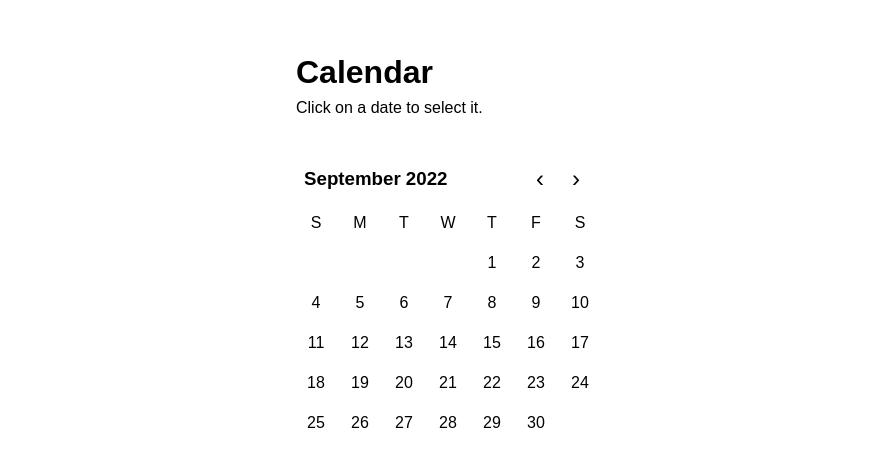
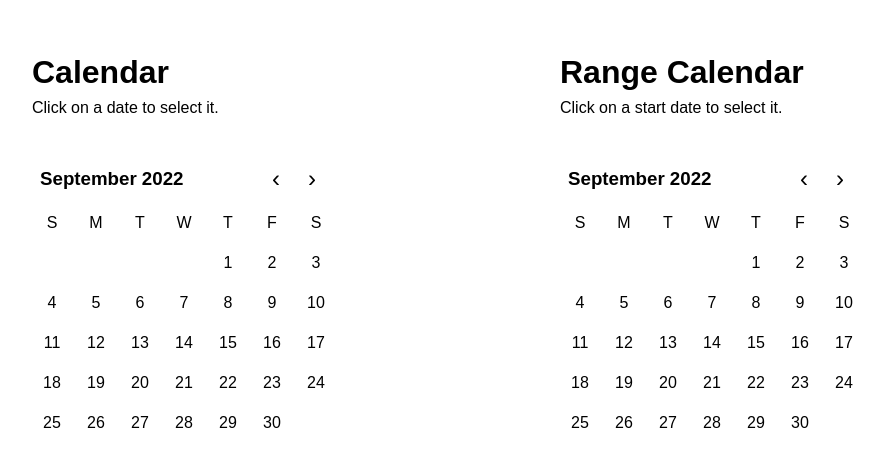
Before and after one commit to TheOmer77/calendar-thingy, a React (Vite) app: page / in a window 1280 px wide. Shown: the part 106-572 px from the top of the page, without its empty margins (192-1076 px from the left). Built offline with nearby package versions, Linux system fonts and the light colour scheme.

Commit message:
Add RangeCalendar component

```diff
--- a/src/App.tsx
+++ b/src/App.tsx
@@ -1,6 +1,6 @@
 import { useMemo, useState } from 'react';
 
-import { Calendar } from './components/Calendar';
+import { Calendar, RangeCalendar } from './components/Calendar';
 
 import '@fontsource/figtree/variable.css';
 import './App.css';
@@ -9,7 +9,11 @@ const today = new Date();
 const locale = 'en-US';
 
 const App = () => {
+  // Calendar state
   const [selectedDate, setSelectedDate] = useState<Date>();
+  // RangeCalendar state
+  const [selectedStartDate, setSelectedStartDate] = useState<Date>(),
+    [selectedEndDate, setSelectedEndDate] = useState<Date>();
 
   const formatDate = useMemo(
     () =>
@@ -36,6 +40,26 @@ const App = () => {
           locale={locale}
         />
       </div>
+      <div className='calendar-display'>
+        <h1 className='calendar-display-title'>Range Calendar</h1>
+        <div className='selected-date-text'>
+          {selectedStartDate
+            ? `Start: ${formatDate(selectedStartDate)}\n${
+                selectedEndDate
+                  ? `End: ${formatDate(selectedStartDate)}`
+                  : 'Click on an end date to select it.'
+              }`
+            : 'Click on a start date to select it.'}
+        </div>
+        <RangeCalendar
+          value={[selectedStartDate, selectedEndDate]}
+          onStartDateChange={newDate => setSelectedStartDate(newDate)}
+          onEndDateChange={newDate => setSelectedEndDate(newDate)}
+          minDate={new Date(today.getTime() - 8640000000)}
+          maxDate={new Date(today.getTime() + 8640000000)}
+          locale={locale}
+        />
+      </div>
     </>
   );
 };
--- a/src/components/Calendar/Day.tsx
+++ b/src/components/Calendar/Day.tsx
@@ -1,4 +1,10 @@
-import { DetailedHTMLProps, HTMLAttributes, useContext, useMemo } from 'react';
+import {
+  DetailedHTMLProps,
+  HTMLAttributes,
+  useCallback,
+  useContext,
+  useMemo,
+} from 'react';
 import classNames from 'classnames';
 
 import calendarContext from './context';
@@ -15,11 +21,38 @@ interface CalendarDayProps
 }
 
 const Day = ({ date, className, ...props }: CalendarDayProps) => {
-  const { value, onChange, minDate, maxDate } = useContext(calendarContext);
+  const {
+    value,
+    onChange,
+    onStartDateChange,
+    onEndDateChange,
+    minDate,
+    maxDate,
+  } = useContext(calendarContext);
+
   const selected = useMemo(
-    () => value && getDateString(value) === getDateString(date),
+    () =>
+      value &&
+      (Array.isArray(value)
+        ? value
+            .map(valueDate => valueDate && getDateString(valueDate))
+            .includes(getDateString(date))
+        : getDateString(value) === getDateString(date)),
     [date, value]
   );
+
+  const handleDayClick = useCallback(() => {
+    if (!Array.isArray(value)) return onChange?.(date);
+
+    const [startDate, endDate] = value;
+    if (!endDate)
+      return !startDate || date.getTime() <= startDate?.getTime()
+        ? onStartDateChange?.(date)
+        : onEndDateChange?.(date);
+
+    onStartDateChange?.(date);
+    onEndDateChange?.();
+  }, [date, onChange, onEndDateChange, onStartDateChange, value]);
 
   return (
     <div
@@ -31,7 +64,7 @@ const Day = ({ date, className, ...props }: CalendarDayProps) => {
     >
       <button
         className={classes['day-button']}
-        onClick={() => onChange?.(date)}
+        onClick={handleDayClick}
         disabled={(minDate && date < minDate) || (maxDate && date > maxDate)}
         {...props}
       >
--- /dev/null
+++ b/src/components/Calendar/RangeCalendar.tsx
@@ -0,0 +1,88 @@
+import {
+  DetailedHTMLProps,
+  HTMLAttributes,
+  useCallback,
+  useState,
+} from 'react';
+import classNames from 'classnames';
+
+import CalendarDaysHeader from './DaysHeader';
+import CalendarHeader from './Header';
+import Month from './Month';
+import calendarContext from './context';
+
+import classes from './index.module.css';
+
+export type DateRange = [startDate?: Date, endDate?: Date];
+
+export interface RangeCalendarProps
+  extends Omit<
+    DetailedHTMLProps<HTMLAttributes<HTMLDivElement>, HTMLDivElement>,
+    'onChange'
+  > {
+  value?: DateRange;
+  onStartDateChange?: (startDate?: Date) => void;
+  onEndDateChange?: (startDate?: Date) => void;
+  locale?: string;
+  minDate?: Date;
+  maxDate?: Date;
+}
+
+const RangeCalendar = ({
+  value: [startDate, endDate] = [undefined, undefined],
+  onStartDateChange = () => {
+    return;
+  },
+  onEndDateChange = () => {
+    return;
+  },
+  locale = 'en-US',
+  minDate,
+  maxDate,
+  className,
+  ...props
+}: RangeCalendarProps) => {
+  const [viewedMonth, setViewedMonth] = useState<[year: number, month: number]>(
+    [new Date().getFullYear(), new Date().getMonth()]
+  );
+
+  const nextMonth = useCallback(
+      () =>
+        setViewedMonth(prev => [
+          prev[0] + (prev[1] > 10 ? 1 : 0),
+          prev[1] > 10 ? 0 : prev[1] + 1,
+        ]),
+      []
+    ),
+    prevMonth = useCallback(
+      () =>
+        setViewedMonth(prev => [
+          prev[0] - (prev[1] < 1 ? 1 : 0),
+          prev[1] < 1 ? 11 : prev[1] - 1,
+        ]),
+
+      []
+    );
+
+  return (
+    <calendarContext.Provider
+      value={{
+        locale,
+        maxDate,
+        minDate,
+        onStartDateChange,
+        onEndDateChange,
+        value: [startDate, endDate],
+        viewedMonth,
+      }}
+    >
+      <div className={classNames(classes.calendar, className)} {...props}>
+        <CalendarHeader onNextClick={nextMonth} onPrevClick={prevMonth} />
+        <CalendarDaysHeader />
+        <Month month={viewedMonth} />
+      </div>
+    </calendarContext.Provider>
+  );
+};
+
+export default RangeCalendar;
--- a/src/components/Calendar/context.ts
+++ b/src/components/Calendar/context.ts
@@ -1,8 +1,11 @@
 import { createContext } from 'react';
+import { DateRange } from './RangeCalendar';
 
 interface ICalendarContext {
-  value?: Date;
+  value?: Date | DateRange;
   onChange?: (date: Date) => void;
+  onStartDateChange?: (date?: Date) => void;
+  onEndDateChange?: (date?: Date) => void;
   locale: string;
   minDate?: Date;
   maxDate?: Date;
@@ -13,6 +16,12 @@ const initialState: ICalendarContext = {
   onChange: () => {
     return;
   },
+  onStartDateChange: () => {
+    return;
+  },
+  onEndDateChange: () => {
+    return;
+  },
   viewedMonth: [new Date().getFullYear(), new Date().getMonth()],
   locale: 'en-US',
 };
--- a/src/components/Calendar/index.ts
+++ b/src/components/Calendar/index.ts
@@ -1 +1,2 @@
 export { default as Calendar } from './Calendar';
+export { default as RangeCalendar } from './RangeCalendar';
```
